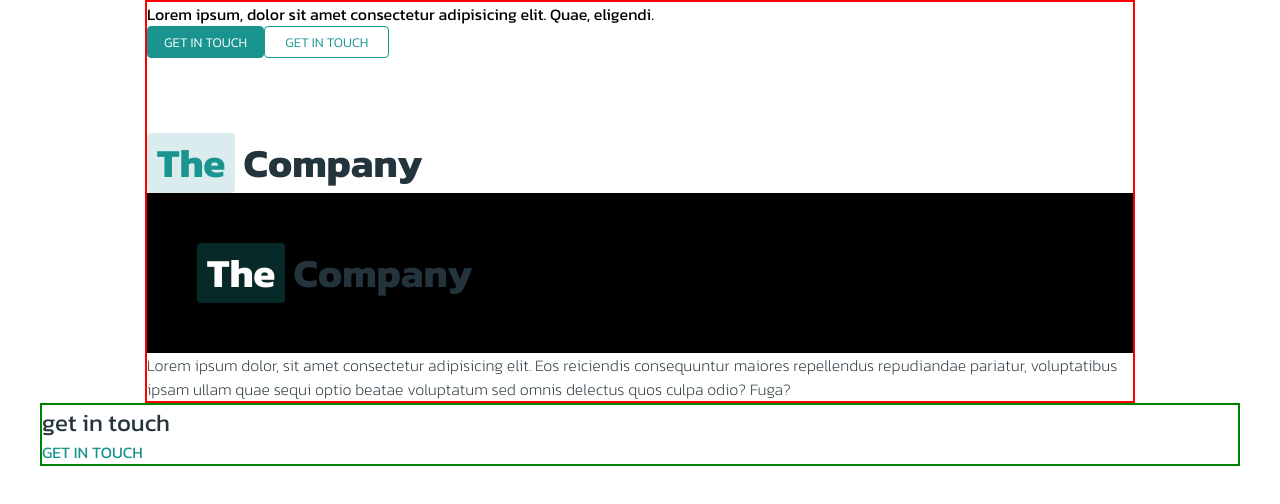
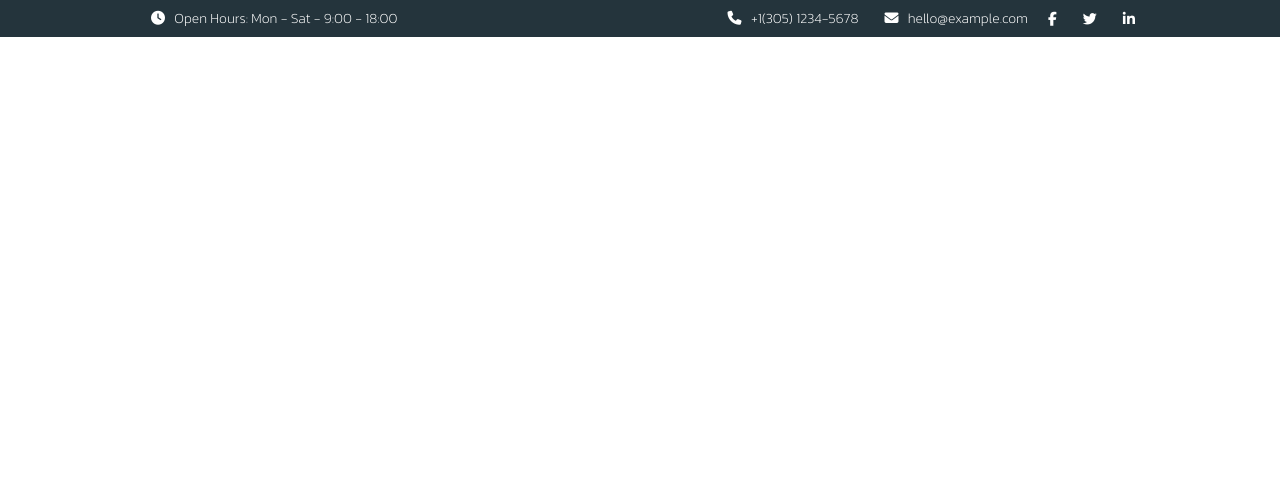
Before and after one commit to MonicaSerraWebDeveloper/proj-html-vuejs, a Vue app: page / in a window 1280 px wide. Shown: the top 504 px of the page. Built offline with nearby package versions, Linux system fonts and the light colour scheme.

Commit message:
feat: add top banner header with all the info

```diff
--- a/src/components/AppHeader.vue
+++ b/src/components/AppHeader.vue
@@ -10,26 +10,27 @@
 <template>
 
     <header>
-        <div class="container">
-            <div class="row">
-                <div>Lorem ipsum, dolor sit amet consectetur adipisicing elit. Quae, eligendi.</div>
+        <div class="top-bar-header">
+            <div class="container">
+                <div class="row text-small gap">
+                    <div class="grow"><i class="fa-solid fa-clock padding-r-l"></i> Open Hours: Mon - Sat - 9:00 - 18:00</div>
+                    <div><i class="fa-solid fa-phone padding-r-l"></i> +1(305) 1234-5678</div>
+                    <div><i class="fa-solid fa-envelope padding-r-l"></i> hello@example.com</div>
+                    <div class="container-social">
+                        <i class="fa-brands fa-facebook-f"></i>
+                        <i class="fa-brands fa-twitter"></i>
+                        <i class="fa-brands fa-linkedin-in"></i>
+                    </div>
+                </div>
             </div>
-            <button class="button-primary">Get in touch</button>
-            <button class="button-secondary">Get in touch</button>
-        <h1>get in touch</h1>
-        <h2><span class="span-title">The</span> Company</h2>
-        <div class="dark">
-            <h2><span class="span-title-negative">The</span> Company</h2>
         </div>
+        <div class="menu-container">
+            <div class="container">
+                <div class="row">
 
-
-        <p>Lorem ipsum dolor, sit amet consectetur adipisicing elit. Eos reiciendis consequuntur maiores repellendus repudiandae pariatur, voluptatibus ipsam ullam quae sequi optio beatae voluptatum sed omnis delectus quos culpa odio? Fuga?</p>
+                </div>
+            </div>
         </div>
-        <div class="container-large">
-            <h3>get in touch</h3>
-            <h4>get in touch</h4>
-        </div>
-
     </header>
 
 </template>
@@ -37,10 +38,29 @@
 <style scoped lang="scss">
 
     @use '../style/partials/buttons' as *;
+    @use '../style/partials/variables' as *;
 
-    .dark {
-        background-color: #000;
-        padding: 50px;
+    .top-bar-header {
+        background-color: $darkblue;
+        color: #fff;
+
+        .row {
+            padding: 8px 0;
+            width: 100%;
+
+            .padding-r-l {
+                padding: 0 6px;
+            }
+
+            .grow {
+                flex-grow: 1;
+            }
+
+            .container-social {
+                display: flex;
+                gap: 26px;
+                align-items: center;
+            }
+        }
     }
-
 </style>
--- a/src/style/generic.scss
+++ b/src/style/generic.scss
@@ -61,6 +61,16 @@ p {
     color: $darkblue;
 }
 
+.text {
+    font-size: 16px;
+    font-weight: 200;
+}
+
+.text-small {
+    font-size: 14px;
+    font-weight: 200;
+}
+
 /*-------------------
         LAYOUT
 ---------------------*/
@@ -69,19 +79,17 @@ p {
     max-width: 990px;
     width: 100%;
     margin: 0 auto;
-    border: 2px solid red;
-}
-
-.row {
-    display: flex;
-    flex-wrap: wrap;
 }
 
 .container-large {
     max-width: 1200px;
     width: 100%;
     margin: 0 auto;
-    border: 2px solid green;
+}
+
+.row {
+    display: flex;
+    flex-wrap: wrap;
 }
 
 /*-------------------
```
